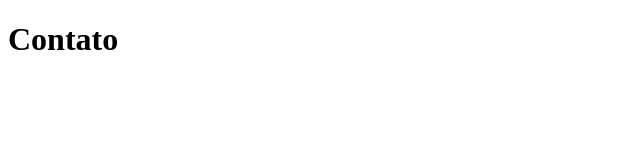
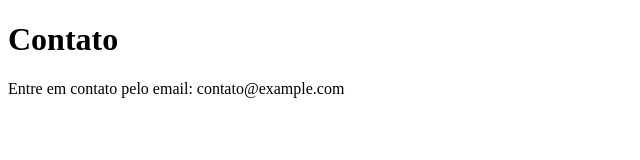
Before and after one commit to alecasaroes/sistema-de-cadastro, a plain HTML site: page contato.html in a window 1280 px wide. Shown: the whole page, without its empty margins (0-640 px from the left). Drawn offline with Linux system fonts and the light colour scheme.

Commit message:
Addind email contact

```diff
--- a/contato.html
+++ b/contato.html
@@ -7,5 +7,6 @@
 </head>
 <body>
     <h1>Contato</h1>
+    <p>Entre em contato pelo email: contato@example.com</p>
 </body>
 </html>
```
